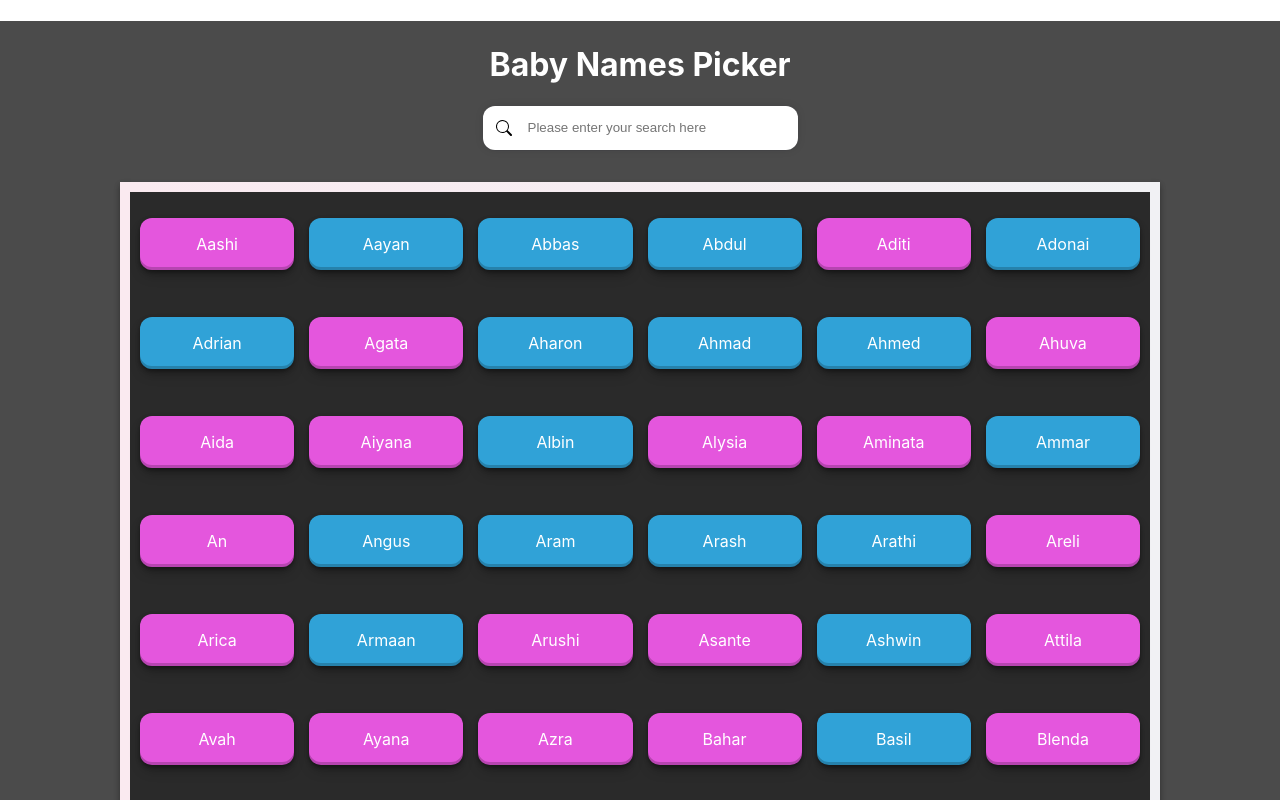
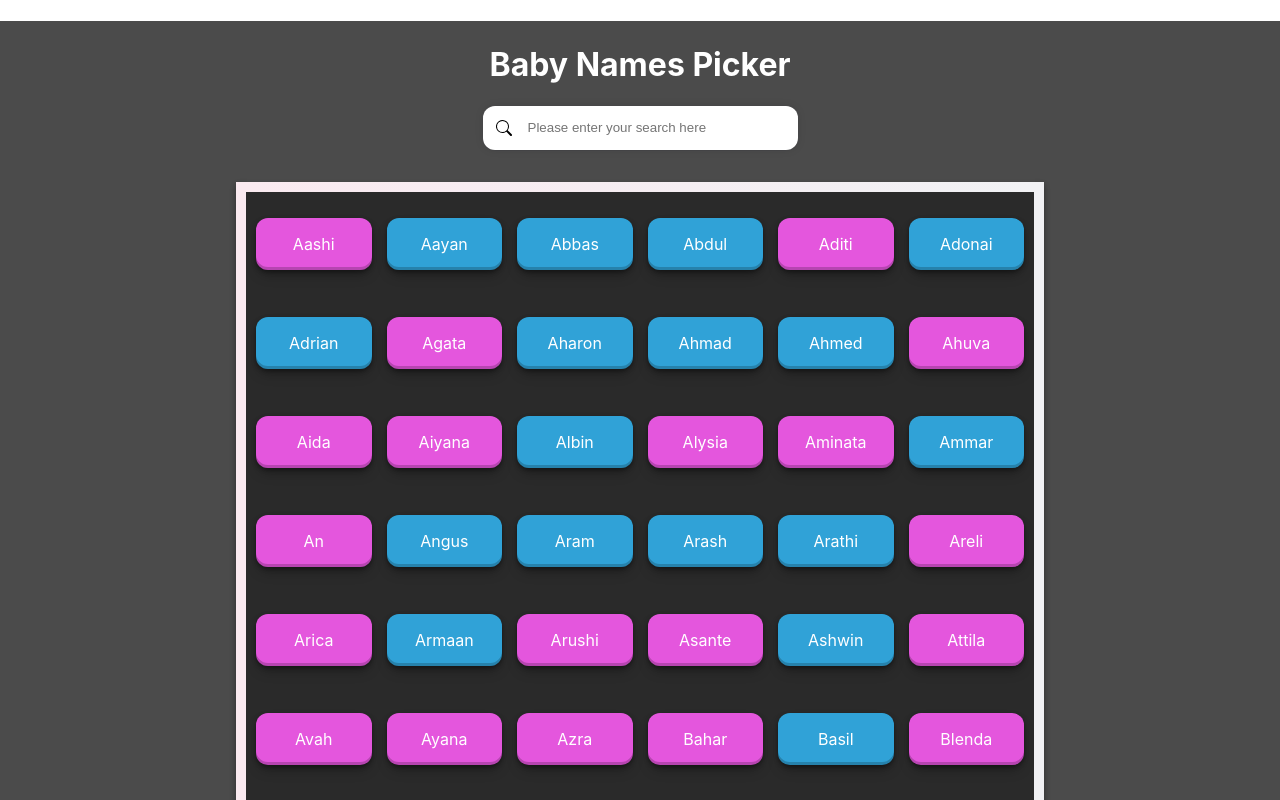
Before and after one commit to Dawit-Dev/baby-name-picker, a React (Create React App) app: page / in a window 1280 px wide. Shown: the top 800 px of the page. Built offline with nearby package versions, Linux system fonts and the light colour scheme.

Commit message:
Modified

```diff
--- a/src/App.css
+++ b/src/App.css
@@ -9,7 +9,8 @@
 }
 
 .App-body {
-  max-width: 1000px;
+  /* max-width: 1000px; */
+  width: 60%;
   display: grid;
   grid-template-columns: repeat(6, 1fr);
   gap: 15px;
```
